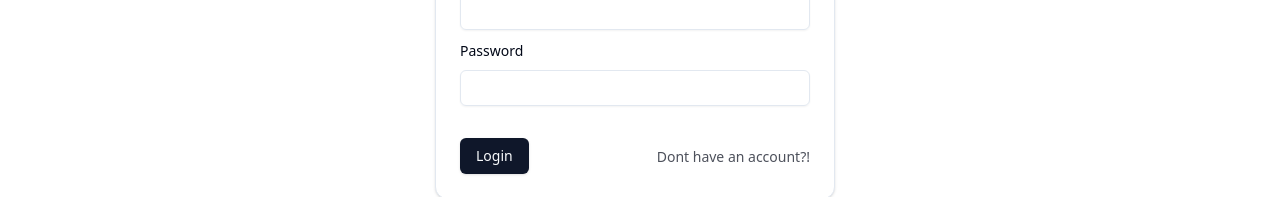
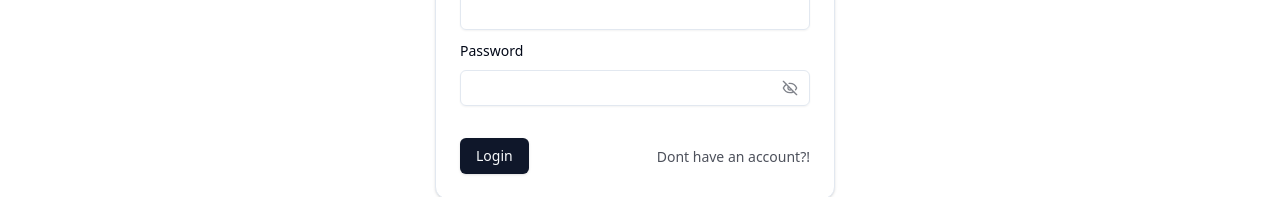
Before and after one commit to nithinK-142/mern-cart, a React (Vite) app in the folder client/: page /auth in a window 1280 px wide. Shown: the part 295-492 px from the top of the page. Built offline with nearby package versions, Linux system fonts and the light colour scheme.

Commit message:
feat: password eye.

```diff
--- /dev/null
+++ b/client/src/components/ui/password-input.tsx
@@ -0,0 +1,54 @@
+import { forwardRef, useState } from "react";
+import { EyeIcon, EyeOffIcon } from "lucide-react";
+import { Button } from "@/components/ui/button";
+import { Input, InputProps } from "@/components/ui/input";
+import { cn } from "@/lib/utils";
+
+const PasswordInput = forwardRef<HTMLInputElement, InputProps>(
+  ({ className, ...props }, ref) => {
+    const [showPassword, setShowPassword] = useState(false);
+    const disabled =
+      props.value === "" || props.value === undefined || props.disabled;
+
+    return (
+      <div className="relative">
+        <Input
+          type={showPassword ? "text" : "password"}
+          className={cn("hide-password-toggle pr-10", className)}
+          ref={ref}
+          {...props}
+        />
+        <Button
+          type="button"
+          variant="ghost"
+          size="sm"
+          className="absolute top-0 right-0 h-full px-3 py-2 hover:bg-transparent"
+          onClick={() => setShowPassword((prev) => !prev)}
+          disabled={disabled}
+        >
+          {showPassword && !disabled ? (
+            <EyeIcon className="w-4 h-4" aria-hidden="true" />
+          ) : (
+            <EyeOffIcon className="w-4 h-4" aria-hidden="true" />
+          )}
+          <span className="sr-only">
+            {showPassword ? "Hide password" : "Show password"}
+          </span>
+        </Button>
+
+        {/* hides browsers password toggles */}
+        <style>{`
+					.hide-password-toggle::-ms-reveal,
+					.hide-password-toggle::-ms-clear {
+						visibility: hidden;
+						pointer-events: none;
+						display: none;
+					}
+				`}</style>
+      </div>
+    );
+  }
+);
+PasswordInput.displayName = "PasswordInput";
+
+export { PasswordInput };
--- a/client/src/pages/auth/login.tsx
+++ b/client/src/pages/auth/login.tsx
@@ -33,6 +33,7 @@ import {
 import { zodResolver } from "@hookform/resolvers/zod";
 import { useForm, SubmitHandler } from "react-hook-form";
 import { useAuthContext, useShopContext } from "@/hooks/useAllContext";
+import { PasswordInput } from "@/components/ui/password-input";
 
 const Login = () => {
   const [loading, setLoading] = useState(false);
@@ -124,7 +125,7 @@ const Login = () => {
                   <FormItem>
                     <FormLabel>Password</FormLabel>
                     <FormControl>
-                      <Input
+                      <PasswordInput
                         {...field}
                         onChange={(e) => field.onChange(e.target.value)}
                         required
--- a/client/src/pages/auth/register.tsx
+++ b/client/src/pages/auth/register.tsx
@@ -33,6 +33,7 @@ import {
   FormLabel,
   FormMessage,
 } from "@/components/ui/form";
+import { PasswordInput } from "@/components/ui/password-input";
 
 const Register = () => {
   const [loading, setLoading] = useState(false);
@@ -127,7 +128,7 @@ const Register = () => {
                   <FormItem>
                     <FormLabel>Password</FormLabel>
                     <FormControl>
-                      <Input
+                      <PasswordInput
                         {...field}
                         onChange={(e) => field.onChange(e.target.value)}
                         required
@@ -147,7 +148,7 @@ const Register = () => {
                   <FormItem>
                     <FormLabel>Confirm Password</FormLabel>
                     <FormControl>
-                      <Input
+                      <PasswordInput
                         {...field}
                         onChange={(e) => field.onChange(e.target.value)}
                         required
```
